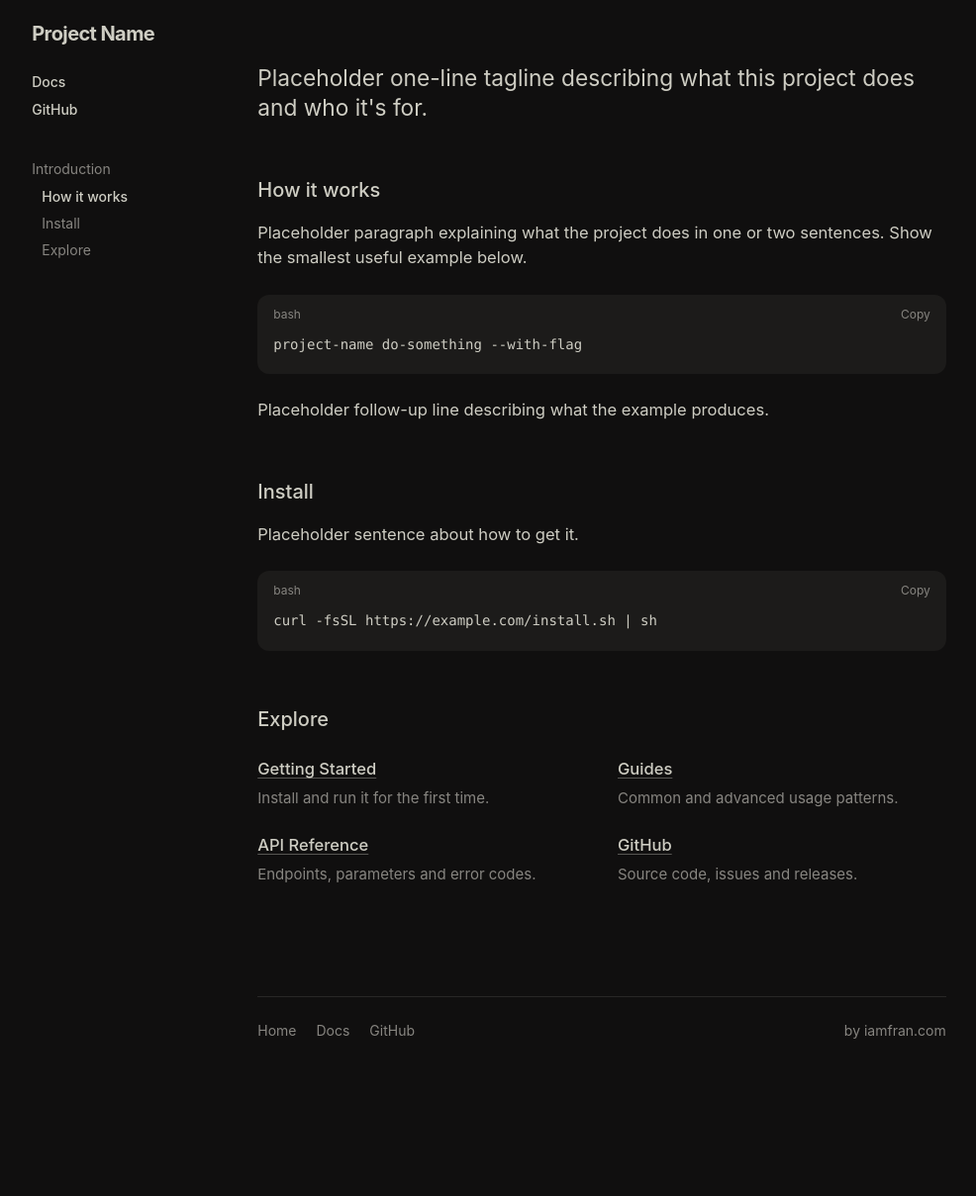
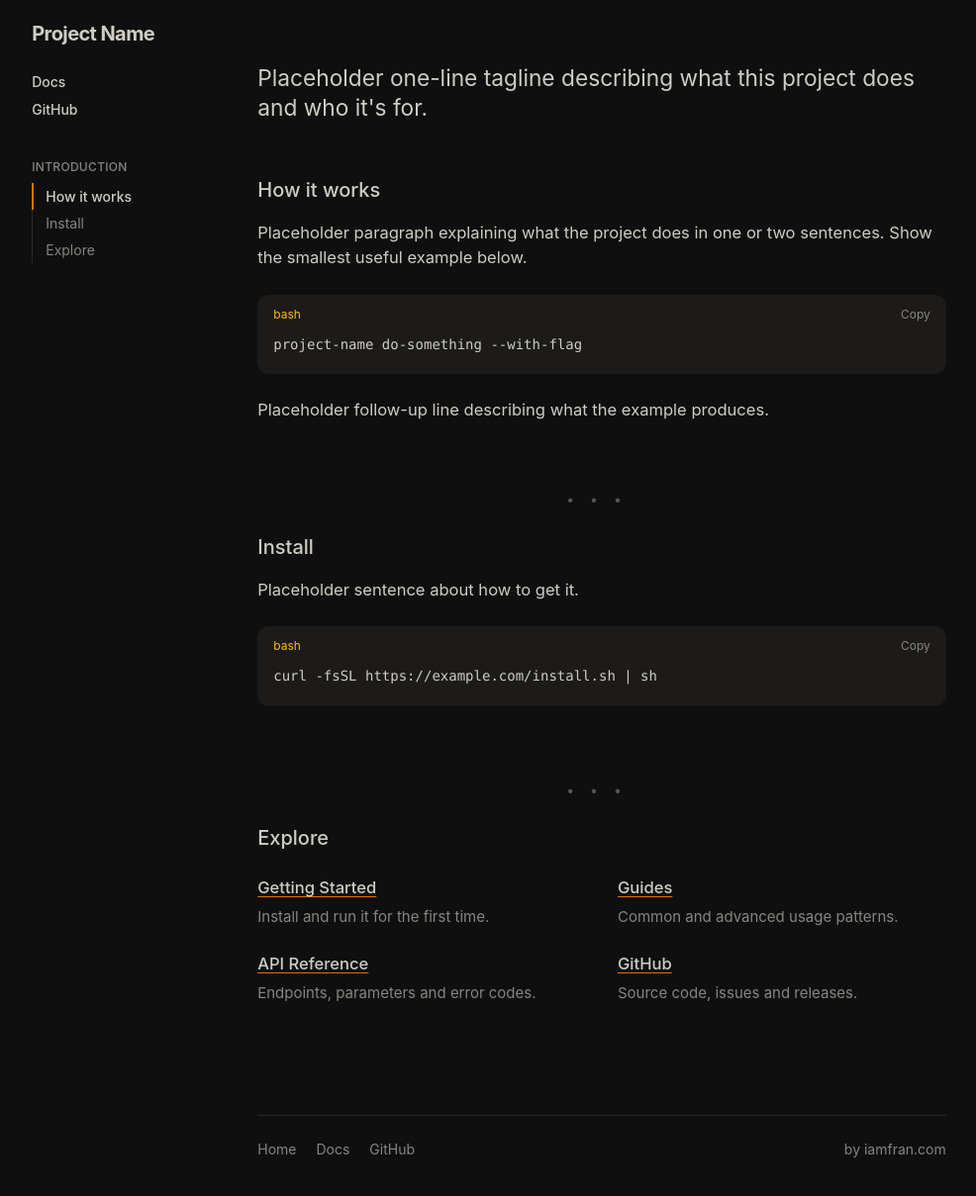
Before and after one commit to i-am-fran/web-docs-template, a Jekyll site: the page built from index.md, in a window 1280 px wide and 1236 px high. Shown: the top 1209 px of the window at 99% size, without its empty margins (32-1018 px from the left). Built offline with Jekyll 4.4.1, drawn with Linux system fonts in a browser that asks for light colours.

Commit message:
Add amber accent and section dividers; disable Primer theme
Give the template more character with a few iamfran.com details:
amber link underlines, an amber rule on the active nav item, amber
code-language labels, small uppercase nav group labels, and the "•••"
divider between docs sections and home-page sections.

Also set `theme: null`. GitHub Pages enables jekyll-theme-primer by
default, and its assets/css/style.scss compiles to the same path as
our stylesheet, so a rebuild could serve Primer's CSS instead.

Co-Authored-By: Claude Opus 5.5 <noreply@anthropic.com>

````diff
--- a/_config.yml
+++ b/_config.yml
@@ -16,6 +16,12 @@ author_label: "iamfran.com"
 # target: root/custom-domain sites use baseurl: "".
 url: "https://you.github.io"
 baseurl: "/project"
+
+# GitHub Pages enables jekyll-theme-primer by default, and Primer ships its
+# own assets/css/style.scss — which compiles to the same output path as this
+# template's assets/css/style.css and can overwrite it depending on build
+# order. Turn it off explicitly.
+theme: null
 
 markdown: kramdown
 kramdown:
--- a/_layouts/docs.html
+++ b/_layouts/docs.html
@@ -31,6 +31,7 @@ layout: base
         {{ doc.content }}
       </div>
     </section>
+    {% unless forloop.last %}<hr class="divider">{% endunless %}
     {% endfor %}
   </main>
 </div>
--- a/assets/css/style.css
+++ b/assets/css/style.css
@@ -5,62 +5,25 @@
   :root, :host {
     --font-sans: -apple-system, BlinkMacSystemFont, "Inter Variable", Inter, "Segoe UI", Helvetica, Arial, sans-serif;
     --font-mono: ui-monospace, SFMono-Regular, "Cascadia Code", "IBM Plex Mono", "Roboto Mono", Menlo, Monaco, Consolas, monospace;
-    --color-orange-200: oklch(90.1% 0.076 70.697);
-    --color-orange-600: oklch(64.6% 0.222 41.116);
-    --color-orange-800: oklch(47% 0.157 37.304);
     --color-amber-300: oklch(87.9% 0.169 91.605);
     --color-amber-400: oklch(82.8% 0.189 84.429);
     --color-amber-600: oklch(66.6% 0.179 58.318);
-    --color-teal-100: oklch(95.3% 0.051 180.801);
-    --color-teal-300: oklch(85.5% 0.138 181.071);
-    --color-teal-700: oklch(51.1% 0.096 186.391);
-    --color-teal-800: oklch(43.7% 0.078 188.216);
-    --color-teal-900: oklch(38.6% 0.063 188.416);
-    --color-zinc-50: oklch(98.5% 0 none);
-    --color-zinc-100: oklch(96.7% 0.001 286.375);
-    --color-zinc-200: oklch(92% 0.004 286.32);
-    --color-zinc-300: oklch(87.1% 0.006 286.286);
-    --color-zinc-400: oklch(70.5% 0.015 286.067);
-    --color-zinc-600: oklch(44.2% 0.017 285.786);
-    --color-zinc-700: oklch(37% 0.013 285.805);
-    --color-zinc-800: oklch(27.4% 0.006 286.033);
-    --color-zinc-900: oklch(21% 0.006 285.885);
-    --color-zinc-950: oklch(14.1% 0.005 285.823);
-    --color-stone-50: oklch(98.5% 0.001 106.423);
-    --color-stone-200: oklch(92.3% 0.003 48.717);
-    --color-stone-600: oklch(44.4% 0.011 73.639);
-    --color-stone-800: oklch(26.8% 0.007 34.298);
     --color-black: #000;
-    --color-white: #fff;
     --spacing: 0.25rem;
     --text-xs: 0.75rem;
     --text-xs--line-height: calc(1 / 0.75);
     --text-sm: 0.875rem;
     --text-sm--line-height: calc(1.25 / 0.875);
-    --text-base: 1rem;
-    --text-base--line-height: calc(1.5 / 1);
-    --text-lg: 1.125rem;
-    --text-lg--line-height: calc(1.75 / 1.125);
     --text-xl: 1.25rem;
     --text-xl--line-height: calc(1.75 / 1.25);
-    --text-2xl: 1.5rem;
-    --text-2xl--line-height: calc(2 / 1.5);
-    --text-4xl: 2.25rem;
-    --text-4xl--line-height: calc(2.5 / 2.25);
-    --text-6xl: 3.75rem;
-    --text-6xl--line-height: 1;
     --font-weight-normal: 400;
     --font-weight-medium: 500;
     --font-weight-semibold: 600;
     --font-weight-bold: 700;
-    --tracking-tighter: -0.05em;
-    --tracking-tight: -0.025em;
     --tracking-wide: 0.025em;
     --leading-tight: 1.25;
     --leading-snug: 1.375;
     --leading-normal: 1.5;
-    --leading-relaxed: 1.625;
-    --radius-sm: 0.25rem;
     --radius-md: 0.375rem;
     --radius-lg: 0.5rem;
     --radius-xl: 0.75rem;
@@ -77,9 +40,11 @@
     --color-faint: #575653;
     --color-muted: #878580;
     --color-body: #cecdc3;
+    --color-red: #d14d41;
     --color-orange: #da702c;
     --color-green: #879a39;
     --color-blue: #4385be;
+    --color-magenta: #ce5d97;
   }
 }
 @layer base {
@@ -231,6 +196,9 @@
   }
 }
 @layer utilities {
+  .fixed {
+    position: fixed;
+  }
   .prose {
     color: var(--tw-prose-body);
     max-width: 65ch;
@@ -658,6 +626,15 @@
   .max-w-none {
     max-width: none;
   }
+  .rounded {
+    border-radius: 0.25rem;
+  }
+  .bg-panel {
+    background-color: var(--color-panel);
+  }
+  .text-muted {
+    color: var(--color-muted);
+  }
 }
 :root {
   --font-size-body: clamp(1rem, 0.875rem + 0.2vw, 1.125rem);
@@ -711,14 +688,14 @@ p {
 a {
   color: var(--color-body);
   text-decoration-line: underline;
-  text-decoration-color: var(--color-faint);
+  text-decoration-color: var(--color-amber-600);
   text-underline-offset: 3px;
   transition-property: color, background-color, border-color, outline-color, text-decoration-color, fill, stroke, --tw-gradient-from, --tw-gradient-via, --tw-gradient-to;
   transition-timing-function: var(--tw-ease, var(--default-transition-timing-function));
   transition-duration: var(--tw-duration, var(--default-transition-duration));
   &:hover {
     @media (hover: hover) {
-      text-decoration-color: var(--color-body);
+      text-decoration-color: var(--color-amber-300);
     }
   }
 }
@@ -923,23 +900,36 @@ code {
     scroll-margin-top: calc(var(--mobile-header-height) + 1rem);
   }
 }
-.sidebar__group + .sidebar__group {
-  margin-top: var(--spacing);
-}
 .sidebar__group-label {
   display: block;
-  padding-block: var(--spacing);
-  font-size: var(--text-sm);
-  line-height: var(--tw-leading, var(--text-sm--line-height));
+  padding-top: var(--spacing);
+  padding-bottom: calc(var(--spacing) * 2);
+  font-size: var(--text-xs);
+  line-height: var(--tw-leading, var(--text-xs--line-height));
+  --tw-font-weight: var(--font-weight-medium);
+  font-weight: var(--font-weight-medium);
+  --tw-tracking: var(--tracking-wide);
+  letter-spacing: var(--tracking-wide);
   color: var(--color-muted);
+  text-transform: uppercase;
+}
+.sidebar__group + .sidebar__group {
+  margin-top: calc(var(--spacing) * 5);
 }
 .sidebar__list {
   list-style-type: none;
-  padding-left: calc(var(--spacing) * 2.5);
+  border-left-style: var(--tw-border-style);
+  border-left-width: 1px;
+  border-color: var(--color-line);
 }
 .sidebar__link {
+  margin-left: -1px;
   display: block;
+  border-left-style: var(--tw-border-style);
+  border-left-width: 2px;
+  border-color: transparent;
   padding-block: var(--spacing);
+  padding-left: calc(var(--spacing) * 3);
   font-size: var(--text-sm);
   line-height: var(--tw-leading, var(--text-sm--line-height));
   --tw-leading: var(--leading-snug);
@@ -956,6 +946,7 @@ code {
   }
 }
 .sidebar__link.is-active {
+  border-color: var(--color-amber-600);
   --tw-font-weight: var(--font-weight-medium);
   font-weight: var(--font-weight-medium);
   color: var(--color-body);
@@ -976,7 +967,7 @@ code {
 .code-block__lang {
   font-size: var(--text-xs);
   line-height: var(--tw-leading, var(--text-xs--line-height));
-  color: var(--color-muted);
+  color: var(--color-amber-400);
 }
 .code-block__copy {
   cursor: pointer;
@@ -1022,8 +1013,25 @@ code {
   --tw-tracking: -1px;
   letter-spacing: -1px;
 }
-.doc-section + .doc-section {
-  margin-top: calc(var(--spacing) * 24);
+.divider, .content > hr {
+  overflow: visible;
+  border-style: var(--tw-border-style);
+  border-width: 0px;
+  padding-block: calc(var(--spacing) * 12);
+  text-align: center;
+}
+.divider::before, .content > hr::before {
+  content: "\2022\2022\2022";
+  display: inline-block;
+  font-size: var(--text-sm);
+  line-height: var(--tw-leading, var(--text-sm--line-height));
+  --tw-tracking: 1rem;
+  letter-spacing: 1rem;
+  color: var(--color-muted);
+  opacity: 60%;
+}
+.content > hr + h2 {
+  margin-top: 0px;
 }
 .doc-section__media {
   margin-block: calc(var(--spacing) * 6);
@@ -1051,7 +1059,7 @@ code {
   color: var(--color-body);
 }
 .callout--tip strong {
-  color: var(--color-blue);
+  color: var(--color-amber-400);
 }
 .callout--wip {
   color: var(--color-orange);
@@ -1130,9 +1138,6 @@ code {
   line-height: 1.3;
   color: var(--color-body);
 }
-.home-section > h2:first-child {
-  margin-top: calc(var(--spacing) * 14);
-}
 .showcase {
   margin-block: calc(var(--spacing) * 6);
   display: block;
@@ -1162,11 +1167,11 @@ code {
   font-weight: var(--font-weight-medium);
   color: var(--color-body);
   text-decoration-line: underline;
-  text-decoration-color: var(--color-faint);
+  text-decoration-color: var(--color-amber-600);
   text-underline-offset: 3px;
 }
 .link-grid a:hover .link-grid__title {
-  text-decoration-color: var(--color-body);
+  text-decoration-color: var(--color-amber-300);
 }
 .link-grid__desc {
   margin-top: var(--spacing);
@@ -1209,11 +1214,11 @@ code {
 .prose :where(a):not(:where([class~="not-prose"] *)) {
   --tw-font-weight: var(--font-weight-normal);
   font-weight: var(--font-weight-normal);
-  text-decoration-color: var(--color-faint);
+  text-decoration-color: var(--color-amber-600);
   text-underline-offset: 3px;
   &:hover {
     @media (hover: hover) {
-      text-decoration-color: var(--color-body);
+      text-decoration-color: var(--color-amber-300);
     }
   }
 }
--- a/index.md
+++ b/index.md
@@ -26,6 +26,8 @@ project-name do-something --with-flag
 
 Placeholder follow-up line describing what the example produces.
 
+***
+
 ## Install {#install}
 
 Placeholder sentence about how to get it.
@@ -33,6 +35,8 @@ Placeholder sentence about how to get it.
 ```bash
 curl -fsSL https://example.com/install.sh | sh
 ```
+
+***
 
 ## Explore {#explore}
 
````
Also changed, not shown: README.md, css/tailwind-input.css.
